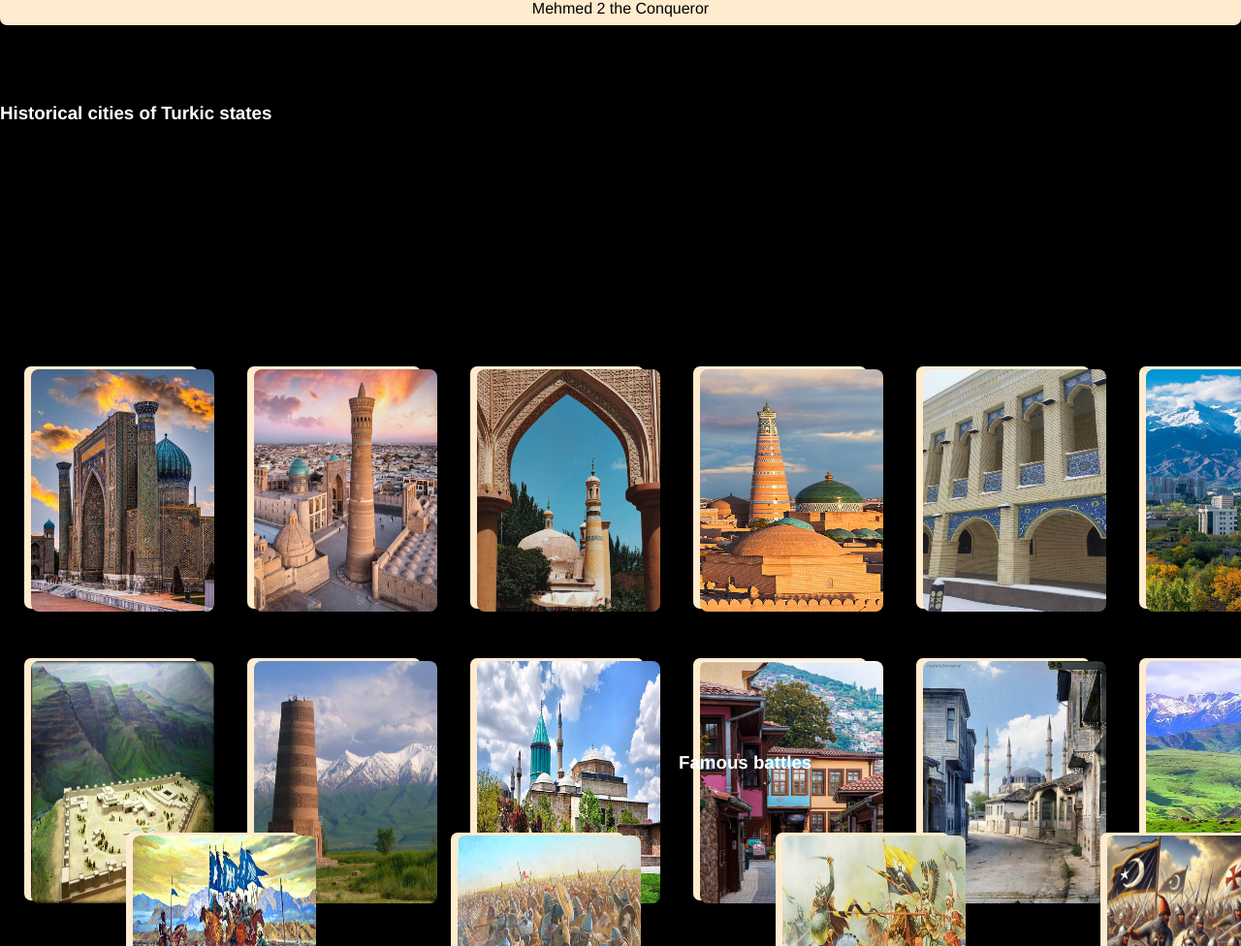
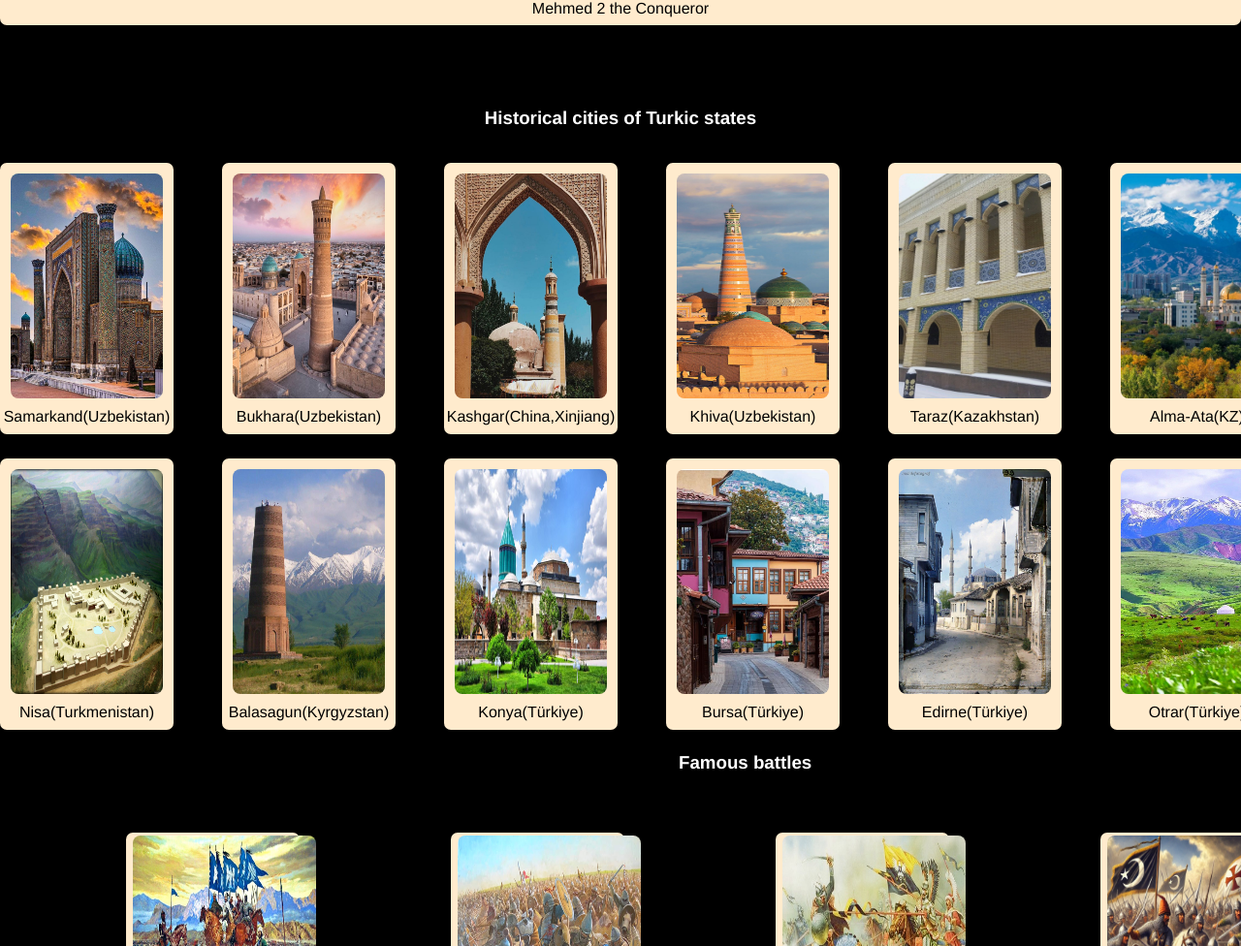
Before and after one commit to FehminMuradov/History, a plain HTML site: page index.html in a window 1280 px wide. Shown: the part 2219-3195 px from the top of the page at 97% size. Drawn offline with Linux system fonts and the light colour scheme.

Commit message:
my comit

```diff
--- a/index.css
+++ b/index.css
@@ -5,10 +5,13 @@
   /* border: 1px solid red; */
 }
 
+.d-flex{
+  display: flex;
+}
+
 .container {
   width: 100%;
   height: 100%;
-  display: flex;
   margin: 0 auto;
   max-width: 1350px;
   align-items: center;
@@ -23,12 +26,6 @@
 .bir {
   margin-left: 40px;
   padding-left: 40px;
-}
-
-.iki {
-  /* margin-right: -800px; */
-  /* padding-right: -200px;
-    display: flex; */
 }
 
 .okey {
@@ -350,17 +347,15 @@ a {
 }
 
 .okey6 {
+  width: 100%;
+  gap: 10px;
+  color: white;
+  height: 700px;
   display: flex;
-  gap: 10px;
-  margin-top: -9px;
+  align-items: center;
   box-sizing: border-box;
   background-color: black;
-  color: white;
-  height: 700px;
   justify-content: space-between;
-  align-items: center;
-  width: 100%;
-  margin-bottom: 9px;
 }
 
 .videoQutu{
@@ -369,160 +364,47 @@ a {
 }
 
 .yaz8 {
+  margin: 35px 0;
+  color: white;
+  text-align: center;
   font-family: "Franklin Gothic Medium", "Arial Narrow", Arial, sans-serif;
-  display: flex;
-  color: white;
 }
 
 .balaca-qutular {
   display: grid;
   grid-template-columns: repeat(6, 1fr);
+  justify-items: center;
+  column-gap: 50px;
+  row-gap: 25px;
   grid-template-rows: repeat(2, auto);
-  gap: 1px;
 }
 
 .balaca-qutu {
   background-color: blanchedalmond;
-  height: 250px;
+  height: 280px;
   width: 179px;
   padding: 11px;
-  margin: 25px;
   text-align: end;
-  margin-bottom: -200px;
-  margin-top: 250px;
   border-radius: 7px;
+  text-align: center;
 }
 
 .balaca-qutu img {
-  width: 189px;
-  height: 250px;
+  width: 100%;
+  height: 90%;
   border-radius: 8px;
-  margin-bottom: 10px;
-  margin-top: -8px;
-  padding: -11px;
-  padding: -25px;
-  margin-left: -4px;
 }
 
 .yaz9 {
   font-family: "Franklin Gothic Medium", "Arial Narrow", Arial, sans-serif;
-  margin: 50px;
-  margin-left: 4px;
   display: flex;
-  margin-bottom: -180px;
   color: black;
-  margin-top: -10px;
+  justify-content: center;
+  align-items: center;
+  width: 100%;
+  height: 37px;
 }
 
-.yaz10 {
-  font-family: "Franklin Gothic Medium", "Arial Narrow", Arial, sans-serif;
-  margin: 50px;
-  margin-left: 18px;
-  display: flex;
-  margin-bottom: -180px;
-  color: black;
-  margin-top: -10px;
-}
-
-.yaz11 {
-  font-family: "Franklin Gothic Medium", "Arial Narrow", Arial, sans-serif;
-  margin: 50px;
-  margin-left: 10px;
-  display: flex;
-  margin-bottom: -180px;
-  color: black;
-  margin-top: -10px;
-}
-
-.yaz12 {
-  font-family: "Franklin Gothic Medium", "Arial Narrow", Arial, sans-serif;
-  margin: 50px;
-  margin-left: 26px;
-  display: flex;
-  margin-bottom: -180px;
-  color: black;
-  margin-top: -10px;
-}
-
-.yaz13 {
-  font-family: "Franklin Gothic Medium", "Arial Narrow", Arial, sans-serif;
-  margin: 50px;
-  margin-left: 26px;
-  display: flex;
-  margin-bottom: -180px;
-  color: black;
-  margin-top: -10px;
-}
-
-.yaz14 {
-  font-family: "Franklin Gothic Medium", "Arial Narrow", Arial, sans-serif;
-  margin: 50px;
-  margin-left: 37px;
-  display: flex;
-  margin-bottom: -180px;
-  color: black;
-  margin-top: -10px;
-}
-
-.yaz15 {
-  font-family: "Franklin Gothic Medium", "Arial Narrow", Arial, sans-serif;
-  margin: 50px;
-  margin-left: 25px;
-  display: flex;
-  margin-bottom: -180px;
-  color: black;
-  margin-top: -10px;
-}
-
-.yaz16 {
-  font-family: "Franklin Gothic Medium", "Arial Narrow", Arial, sans-serif;
-  margin: 50px;
-  margin-left: 14px;
-  display: flex;
-  margin-bottom: -180px;
-  color: black;
-  margin-top: -10px;
-}
-
-.yaz17 {
-  font-family: "Franklin Gothic Medium", "Arial Narrow", Arial, sans-serif;
-  margin: 50px;
-  margin-left: 39px;
-  display: flex;
-  margin-bottom: -180px;
-  color: black;
-  margin-top: -10px;
-}
-
-.yaz18 {
-  font-family: "Franklin Gothic Medium", "Arial Narrow", Arial, sans-serif;
-  margin: 50px;
-  margin-left: 39px;
-  display: flex;
-  margin-bottom: -180px;
-  color: black;
-  margin-top: -10px;
-}
-
-.yaz19 {
-  font-family: "Franklin Gothic Medium", "Arial Narrow", Arial, sans-serif;
-  margin: 50px;
-  margin-left: 39px;
-  display: flex;
-  margin-bottom: -180px;
-  color: black;
-  margin-top: -10px;
-}
-
-.yaz20 {
-  font-family: "Franklin Gothic Medium", "Arial Narrow", Arial, sans-serif;
-  margin: 50px;
-  margin-left: 39px;
-  display: flex;
-  margin-bottom: -180px;
-  color: black;
-  margin-top: -10px;
-}
 
 .okey7 {
   display: flex;
--- a/index.html
+++ b/index.html
@@ -10,7 +10,7 @@
 
 <body>
     <div class="okey">
-        <div class="container">
+        <div class="container d-flex">
             <span class="bir">The website contains information about the history of Turkic peoples</span>
             <div class="flex">
                 <div class="iki"><img class="lang" src="./src/images/svg/lang.svg" alt=""></div>
@@ -23,7 +23,7 @@
         </div>
     </div>
     <div class="okey2">
-        <div class="container">
+        <div class="container d-flex">
             <span class="knopka"><a href="#okey6">History of the turks</a></span>
             <span class="knopka2"><a href="#okey8">Empires</a></span>
             <span class="knopka3"><a href="#okey7">Rulers</a></span>
@@ -34,12 +34,12 @@
         </div>
     </div>
     <div class="okey3">
-        <div class="container" id="okey3">
+        <div class="container d-flex" id="okey3">
 
         </div>
     </div>
     <div id="okey4" class="okey4">
-      <div class="container g-20">
+      <div class="container g-20 d-flex">
         <div class="boyuk-box">
             <img src="./src/images/image2.jpg" alt="Picture4">
             <h3 class="yaz1">Mehmed 2 the Conqueror</h3>
@@ -73,7 +73,7 @@
       </div>
     </div>
     <div class="okey5">
-        <div class="container">
+        <div class="container d-flex">
             <div id="qutu" class="qutu">
                 <img src="./src/images/image11.jpg" alt="Pictue1">
                 <p class="yaz7">Mehmed 2 the Conqueror</p>
@@ -81,7 +81,7 @@
         </div>
     </div>
     <div id="okey6" class="okey6">
-        <div class="qutu1">
+        <div class="container">
             <h3 class="yaz8">Historical cities of Turkic states</h3>
             <div class=" balaca-qutular">
                 <div class="balaca-qutu">
@@ -90,47 +90,47 @@
                 </div>
                 <div class="balaca-qutu">
                     <img src="./src/images/imaget1.jpg" alt="picturet1">
-                    <p class="yaz10">Bukhara(Uzbekistan)</p>
+                    <p class="yaz9">Bukhara(Uzbekistan)</p>
                 </div>
                 <div class="balaca-qutu">
                     <img src="./src/images/imaget2.jpg" alt="picturet2">
-                    <p class="yaz11">Kashgar(China,Xinjiang)</p>
+                    <p class="yaz9">Kashgar(China,Xinjiang)</p>
                 </div>
                 <div class="balaca-qutu">
                     <img src="./src/images/imaget3.jpg" alt="picturet3">
-                    <p class="yaz12">Khiva(Uzbekistan)</p>
+                    <p class="yaz9">Khiva(Uzbekistan)</p>
                 </div>
                 <div class="balaca-qutu">
                     <img src="./src/images/imaget4.jpg" alt="imaget4">
-                    <p class="yaz13">Taraz(Kazakhstan)</p>
+                    <p class="yaz9">Taraz(Kazakhstan)</p>
                 </div>
                 <div class="balaca-qutu">
                     <img src="./src/images/imaget5.jpg" alt="imaget5">
-                    <p class="yaz14">Alma-Ata(KZ)</p>
+                    <p class="yaz9">Alma-Ata(KZ)</p>
                 </div>
                 <div class="balaca-qutu">
                     <img src="./src/images/imaget6.jpg" alt="imaget6">
-                    <p class="yaz15">Nisa(Turkmenistan)</p>
+                    <p class="yaz9">Nisa(Turkmenistan)</p>
                 </div>
                 <div class="balaca-qutu">
                     <img src="./src/images/imaget7.jpg" alt="imaget7">
-                    <p class="yaz16">Balasagun(Kyrgyzstan)</p>
+                    <p class="yaz9">Balasagun(Kyrgyzstan)</p>
                 </div>
                 <div class="balaca-qutu">
                     <img src="./src/images/imaget8.jpg" alt="imaget8">
-                    <p class="yaz17">Konya(Türkiye)</p>
+                    <p class="yaz9">Konya(Türkiye)</p>
                 </div>
                 <div class="balaca-qutu">
                     <img src="./src/images/imaget9.jpg" alt="imaget9">
-                    <p class="yaz18">Bursa(Türkiye)</p>
+                    <p class="yaz9">Bursa(Türkiye)</p>
                 </div>
                 <div class="balaca-qutu">
                     <img src="./src/images/imaget10.jpg" alt="imaget10">
-                    <p class="yaz19">Edirne(Türkiye)</p>
+                    <p class="yaz9">Edirne(Türkiye)</p>
                 </div>
                 <div class="balaca-qutu">
                     <img src="./src/images/imaget11.jpg" alt="imaget11">
-                    <p class="yaz20">Otrar(Türkiye)</p>
+                    <p class="yaz9">Otrar(Türkiye)</p>
                 </div>
             </div>
         </div>
```
